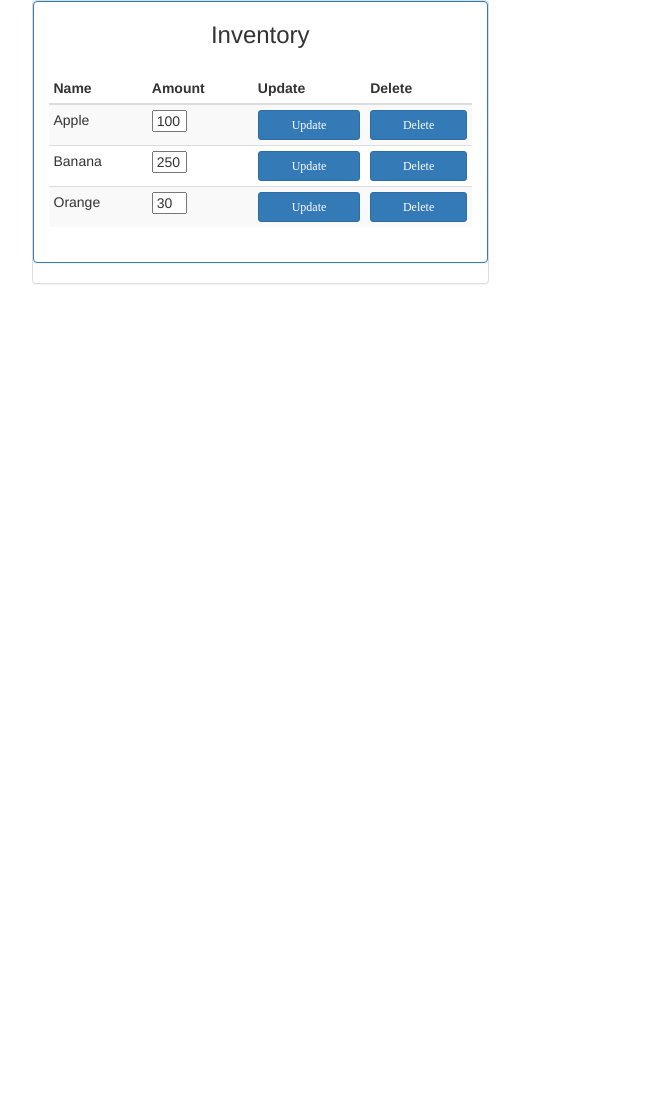
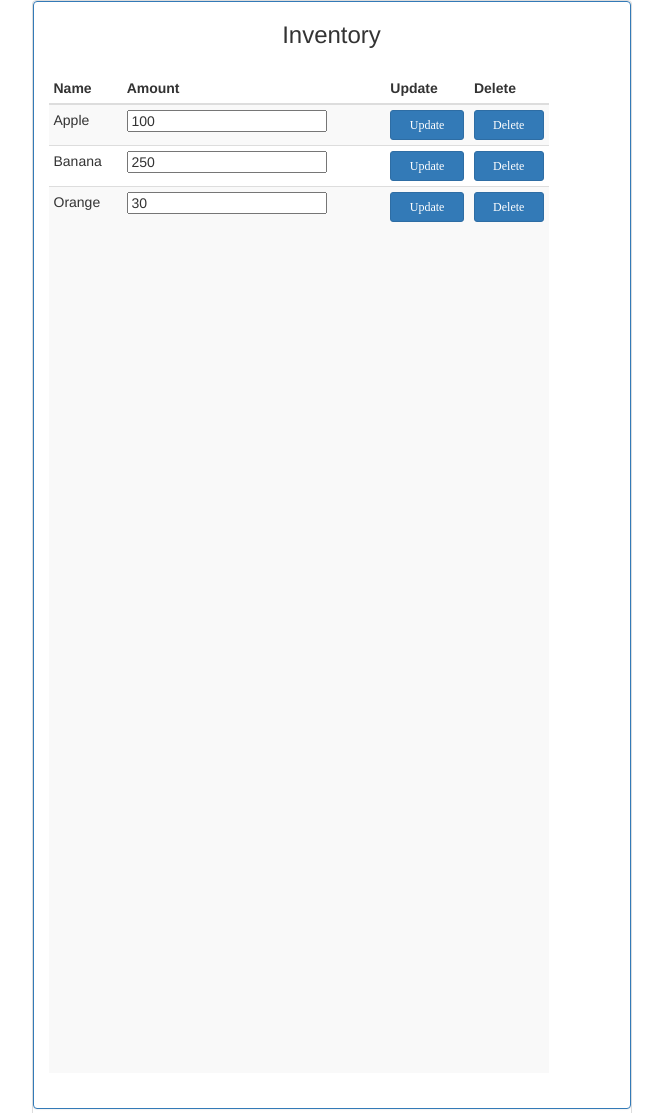
Before and after one commit to Roberto4958/OFS, a PHP site: page /admin.php in a window 1280 px wide. Shown: the top 1113 px of the page, without its empty margins (331-994 px from the left). Before the commit the page ends 284 px from the top, so only its background shows below. Run offline with PHP 8.4, Linux system fonts and the light colour scheme; data that the repository does not hold is empty; some libraries are stand-ins or nearby versions; some web fonts are replaced.

Commit message:
Admin Page styling
Stylized Admin page to be larger with nice rows

```diff
--- a/admin.php
+++ b/admin.php
@@ -121,10 +121,10 @@
 
 <div id="fullscreen_bg" class="fullscreen_bg"/>
  <form class="form-signin">
-<div class="container">
+<div class="container";>
     <div class="row">
         <div class="col-md-5 col-md-offset-3">
-        <div class="panel panel-default">
+        <div class="panel panel-default" style = "width:600px;">
         <div class="panel panel-primary">
 
             <h3 class="text-center">
@@ -133,7 +133,7 @@
         <div class="panel-body">
 
 
- <table class="table table-striped table-condensed">
+ <table class="table table-striped table-condensed"; style = "height:1000px; width:500px">
                   <thead>
                   <tr>
                       <th>Name</th>
@@ -145,19 +145,19 @@
                   </tr>
               </thead>
               <tbody>
-                <tr>
+                <tr style ="height:35px">
 
                     <td>Apple</td>
-                    <td><textarea style="resize:none; width:35px"; rows = "1"> 100 </textarea></td>
+                    <td><textarea style="resize:none; width:200px"; rows = "1"> 100 </textarea></td>
 
 
                     <td><a href="http://www.jquery2dotnet.com" class="btn btn-sm btn-primary btn-block" role="button">Update</a></td>
                     <td><a href="http://www.jquery2dotnet.com" class="btn btn-sm btn-primary btn-block" role="button">Delete</a></td>
                     </tr>
-                <tr>
+                <tr style ="height:35px">
 
                     <td>Banana</td>
-                    <td><textarea style="resize:none; width:35px"; rows = "1"> 250 </textarea></td>
+                    <td><textarea style="resize:none; width:200px"; rows = "1"> 250 </textarea></td>
 
 
                     <td><a href="http://www.jquery2dotnet.com" class="btn btn-sm btn-primary btn-block" role="button">Update</a></td>
@@ -166,7 +166,7 @@
                 <tr>
 
                     <td>Orange</td>
-                    <td><textarea style="resize:none; width:35px"; rows = "1"> 30 </textarea></td>
+                    <td><textarea style="resize:none; width:200px"; rows = "1"> 30 </textarea></td>
 
 
                     <td><a href="http://www.jquery2dotnet.com" class="btn btn-sm btn-primary btn-block" role="button">Update</a></td>
```
